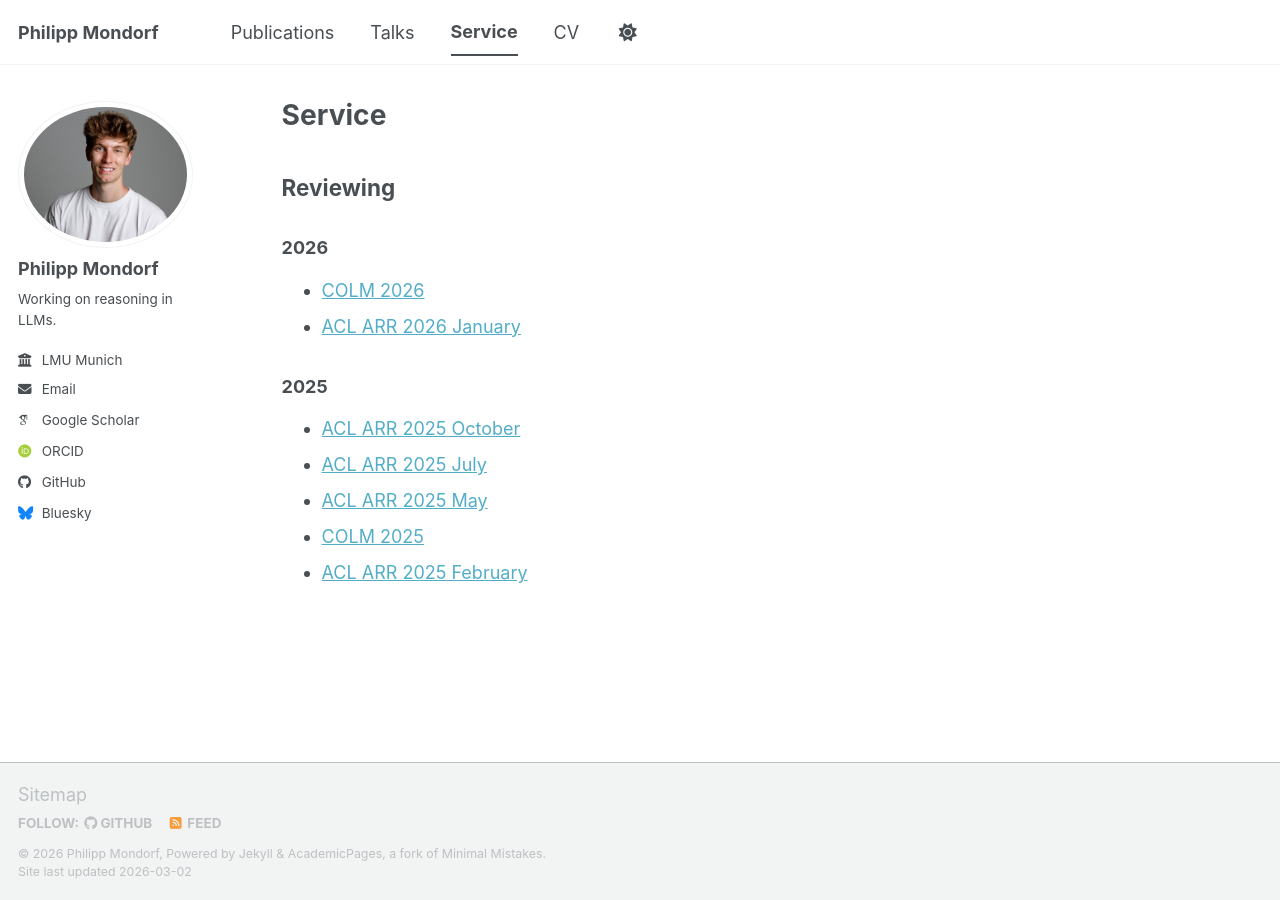
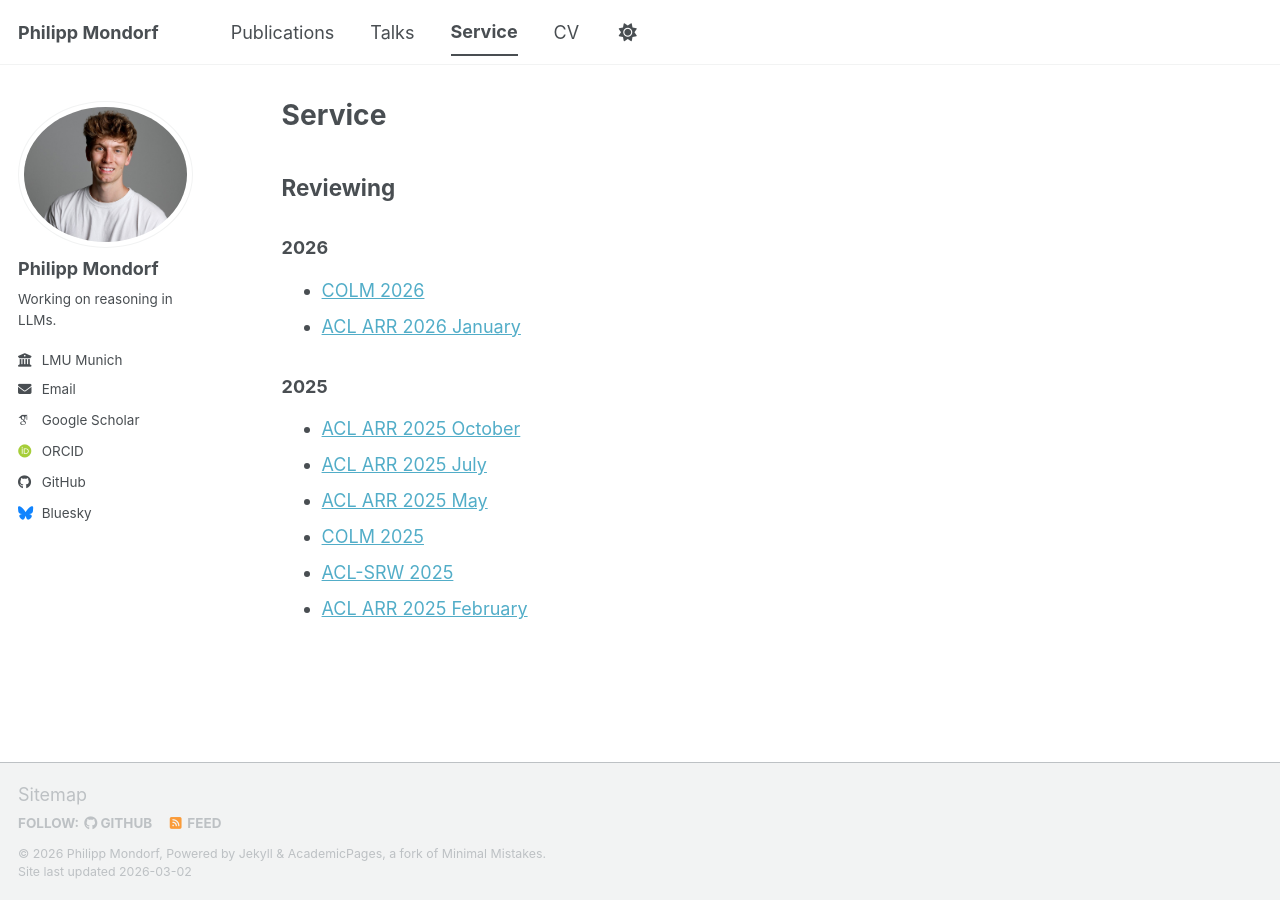
Before and after one commit to PMMon/pmmon.github.io, a Jekyll site: the page built from _pages/service.md, in a window 1280 px wide. Built offline with Jekyll 4.4.1, drawn with Linux system fonts in a browser that asks for light colours; some web fonts are replaced; a script bundle is joined from its source files by our own code; library files that are not in the unit come from our copies.

Commit message:
add ACL-SRW 2025

```diff
--- a/_pages/service.md
+++ b/_pages/service.md
@@ -16,4 +16,5 @@ author_profile: true
 - [ACL ARR 2025 July](https://aclrollingreview.org/dates)
 - [ACL ARR 2025 May](https://2025.emnlp.org/)
 - [COLM 2025](https://colmweb.org/2025/)
+- [ACL-SRW 2025](https://acl2025-srw.github.io/)
 - [ACL ARR 2025 February](https://2025.aclweb.org/)
```
